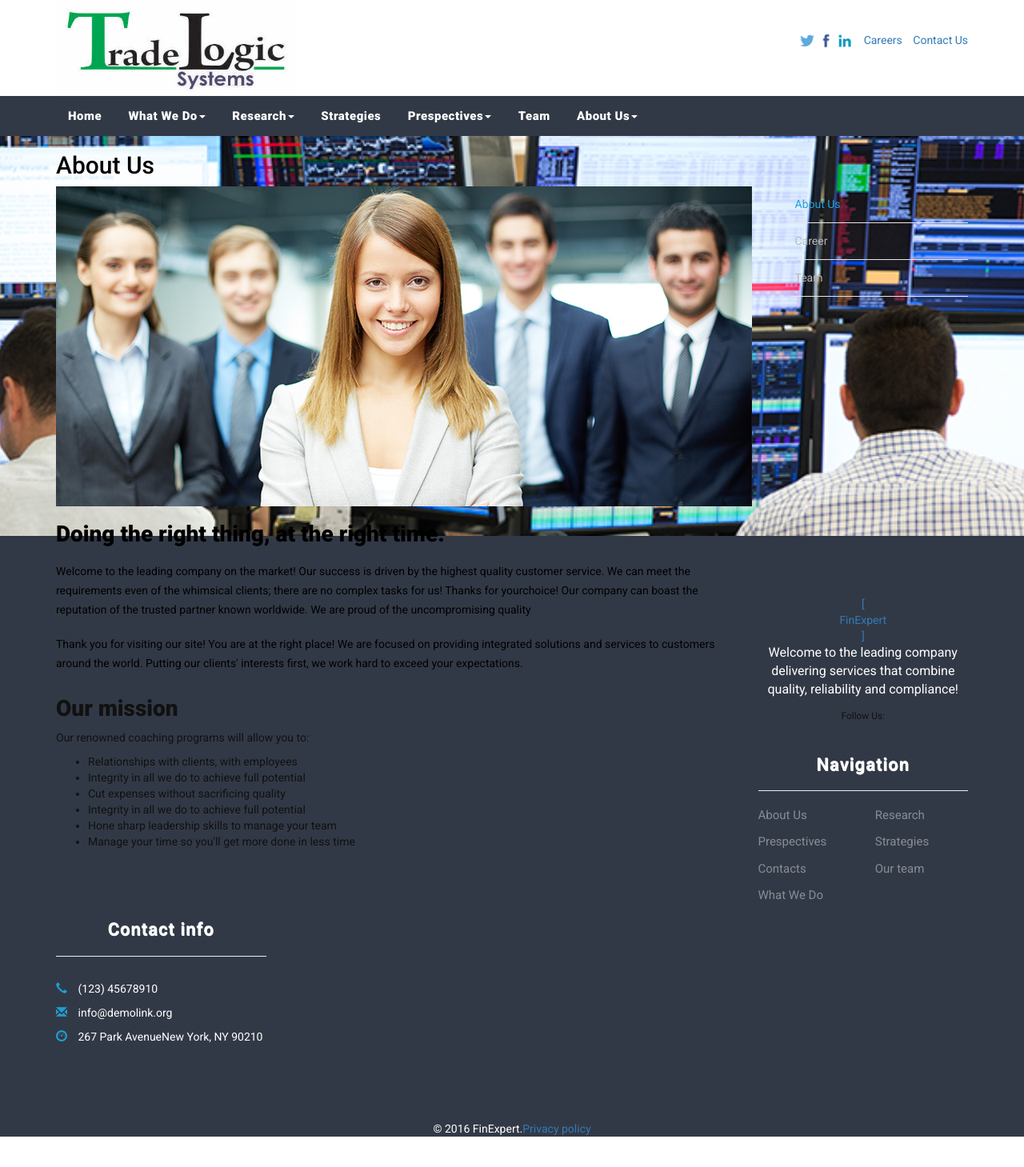
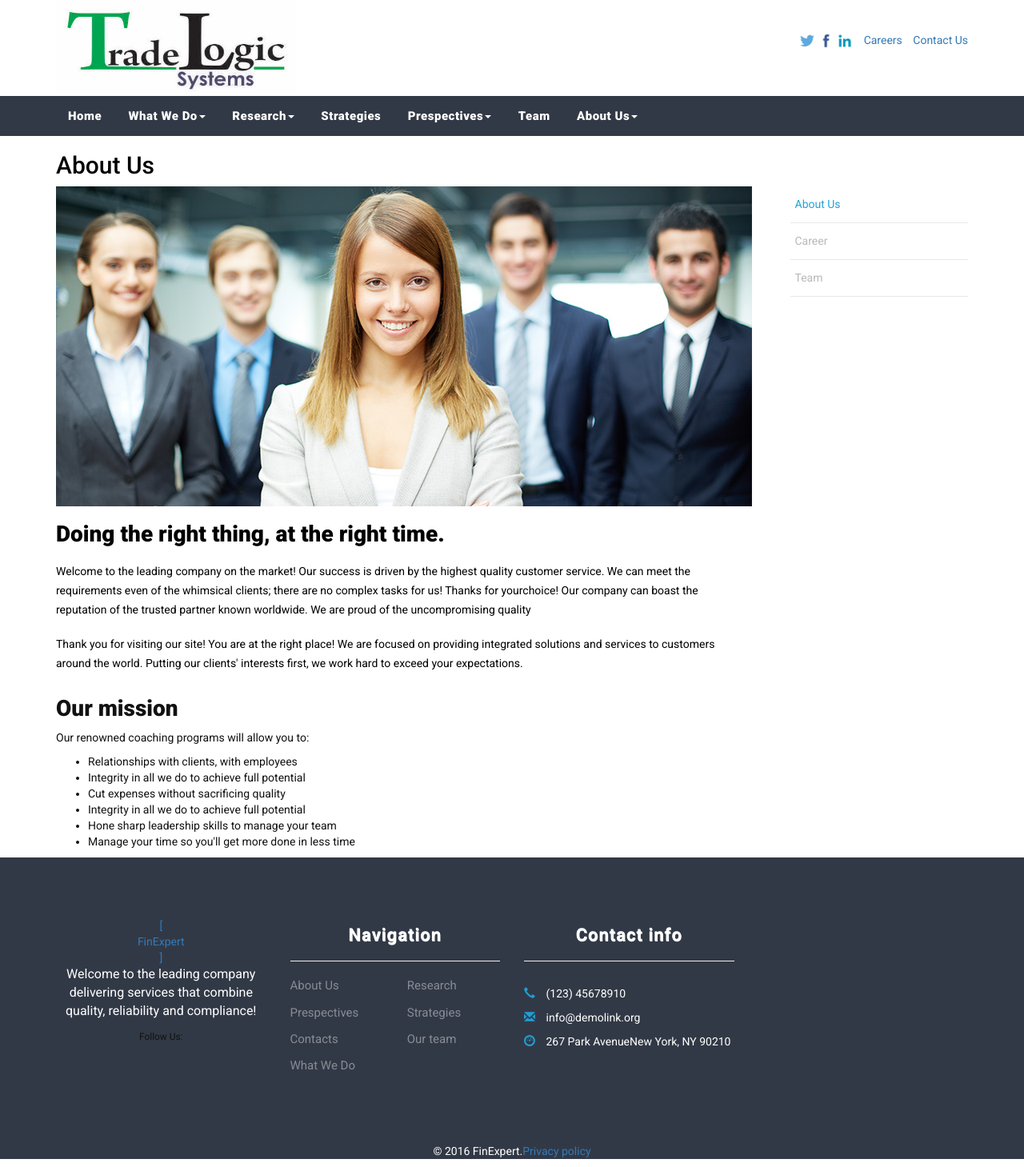
Before and after one commit to sm-main/tradeLogic, a Jekyll site: the page built from aboutus/index.html, in a window 1280 px wide. Shown: the whole page at 80% size. Built offline with Jekyll 4.4.1, drawn with Linux system fonts in a browser that asks for light colours; nearby versions of some CDN libraries; before the commit the page ends 1431 px from its top, so only the background shows below that.

```diff
--- a/_sass/aboutus/_aboutus.scss
+++ b/_sass/aboutus/_aboutus.scss
@@ -61,15 +61,15 @@
     background-color: #fff;
   }
 }
-.common-aboutus
-{
-  background-image: url('../static/images/trading_system.png');
-  height: 500px;
-  -webkit-background-size: cover;
-  -moz-background-size: cover;
-  -o-background-size: cover;
-  background-position: 60%;
-  background-size: cover;
-  // border-bottom: 7px solid $brand-color;
-  width: 100%;
-}
+// .common-aboutus
+// {
+//   background-image: url('../static/images/trading_system.png');
+//   height: 500px;
+//   -webkit-background-size: cover;
+//   -moz-background-size: cover;
+//   -o-background-size: cover;
+//   background-position: 60%;
+//   background-size: cover;
+//   // border-bottom: 7px solid $brand-color;
+//   width: 100%;
+// }
```
